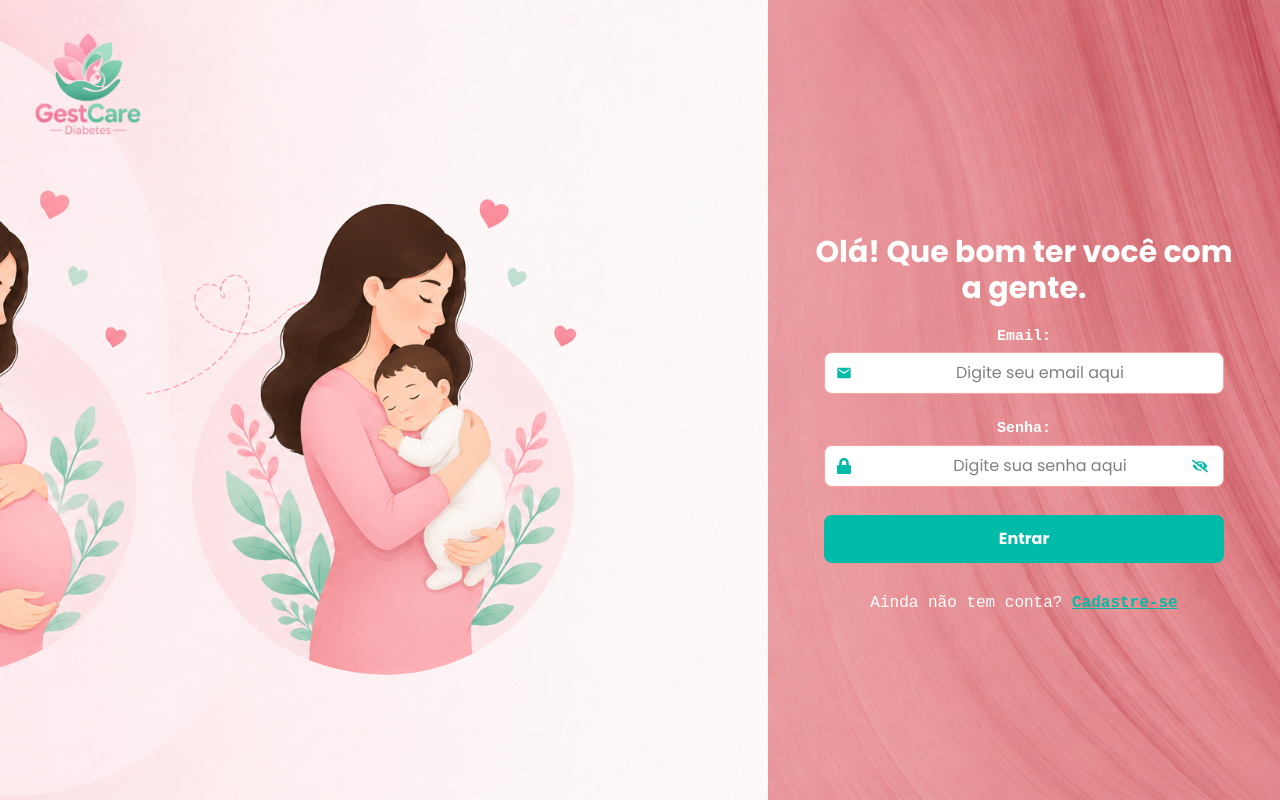
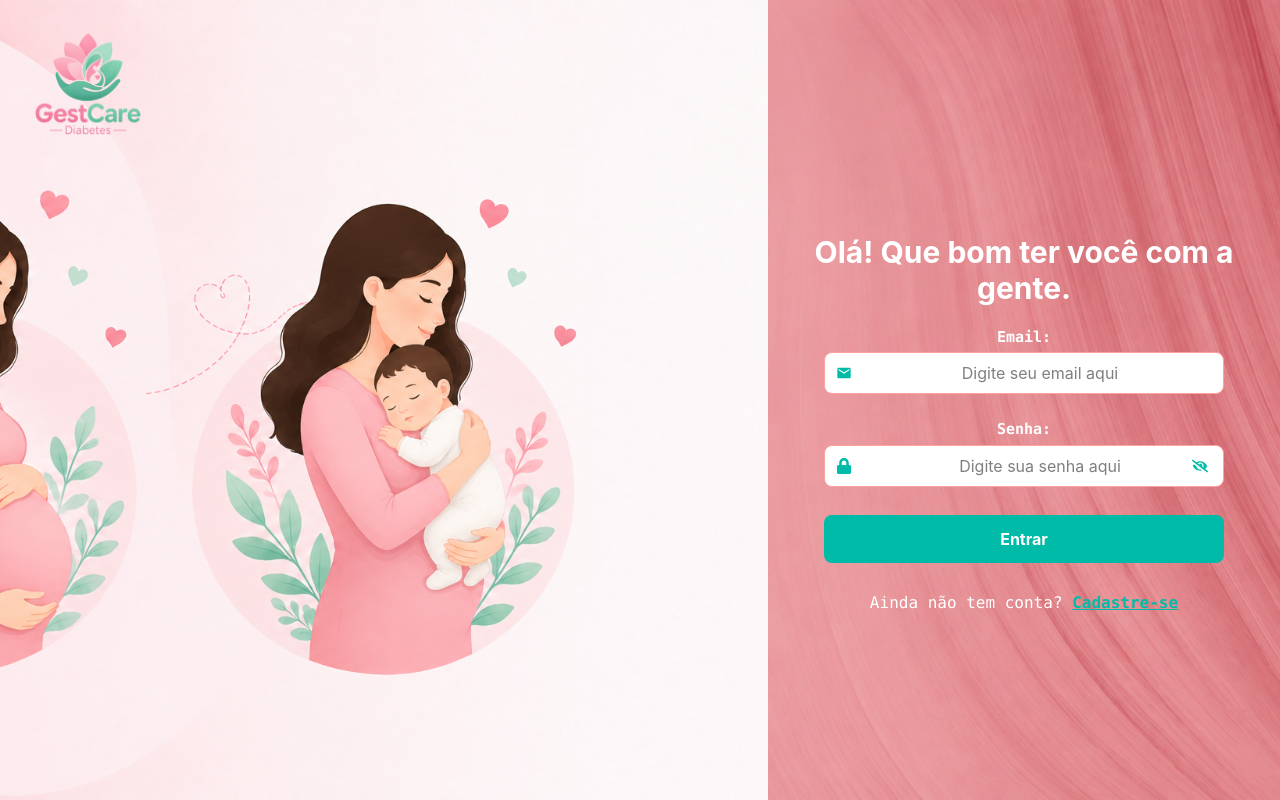
Before and after one commit to Alef-A-Santos/Gestcare, a React (Vite) app in the folder src/frontend/: page / in a window 1280 px wide. Built offline with nearby package versions, Linux system fonts and the light colour scheme.

Commit message:
troca de fontes e ajustes finais

```diff
--- a/src/frontend/src/pages/Home.jsx
+++ b/src/frontend/src/pages/Home.jsx
@@ -29,7 +29,7 @@ function Home() {
             backgroundSize: "cover",
           }}
         >
-          <div className=" font-poppins w-full h-full flex flex-col justify-center gap-5">
+          <div className=" font[poppins] w-full h-full flex flex-col justify-center gap-5">
             <h2 className="text-center text-3xl  text-white mt-12">
               <b>Olá! Que bom ter você com a gente.</b>
 
--- a/src/frontend/style.css
+++ b/src/frontend/style.css
@@ -1,11 +1,3 @@
-
 @import url('https://fonts.googleapis.com/css2?family=Poppins:wght@400;500;600;700&display=swap');
 
 @import "tailwindcss";
-
-@theme {
-  --font-display: "Fraunces", serif;
-  --font-body: "Manrope", sans-serif;
-  --font-mono: "JetBrains Mono", monospace;
-  --font-poppins: "Poppins", sans-serif;
-}
```
